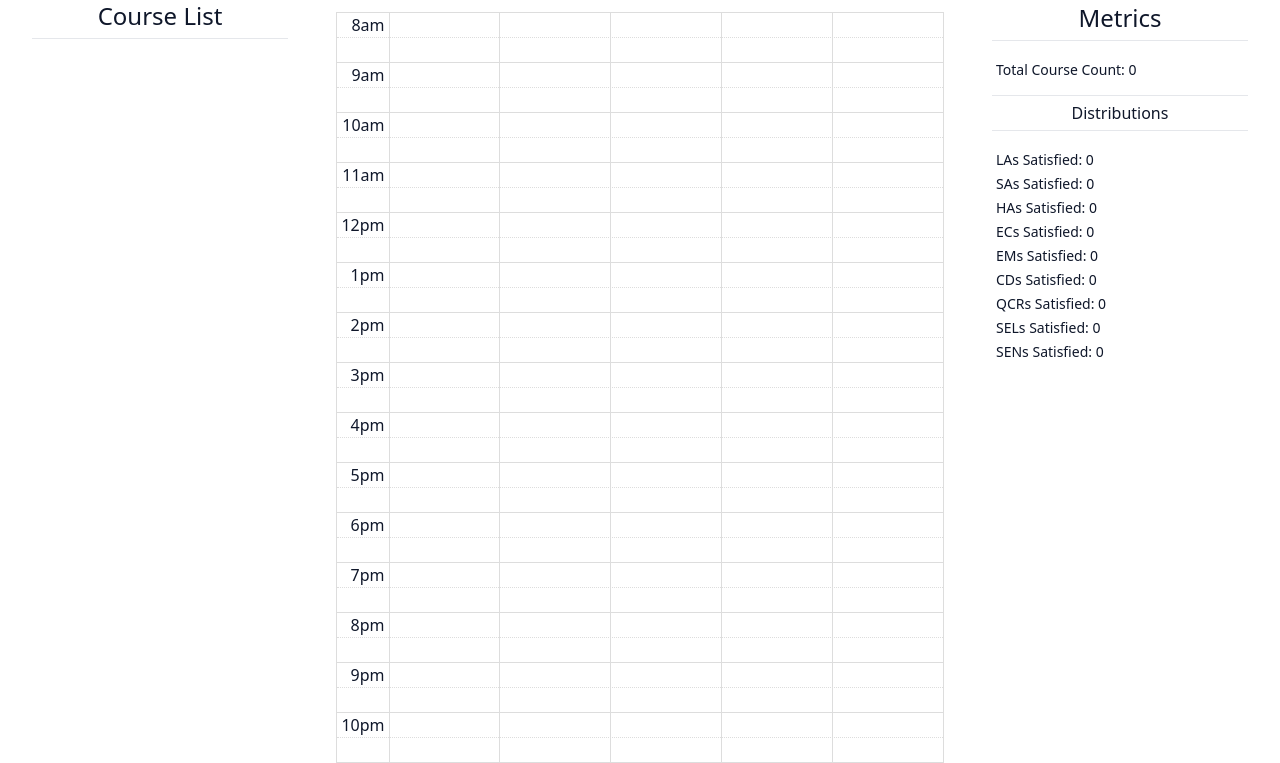
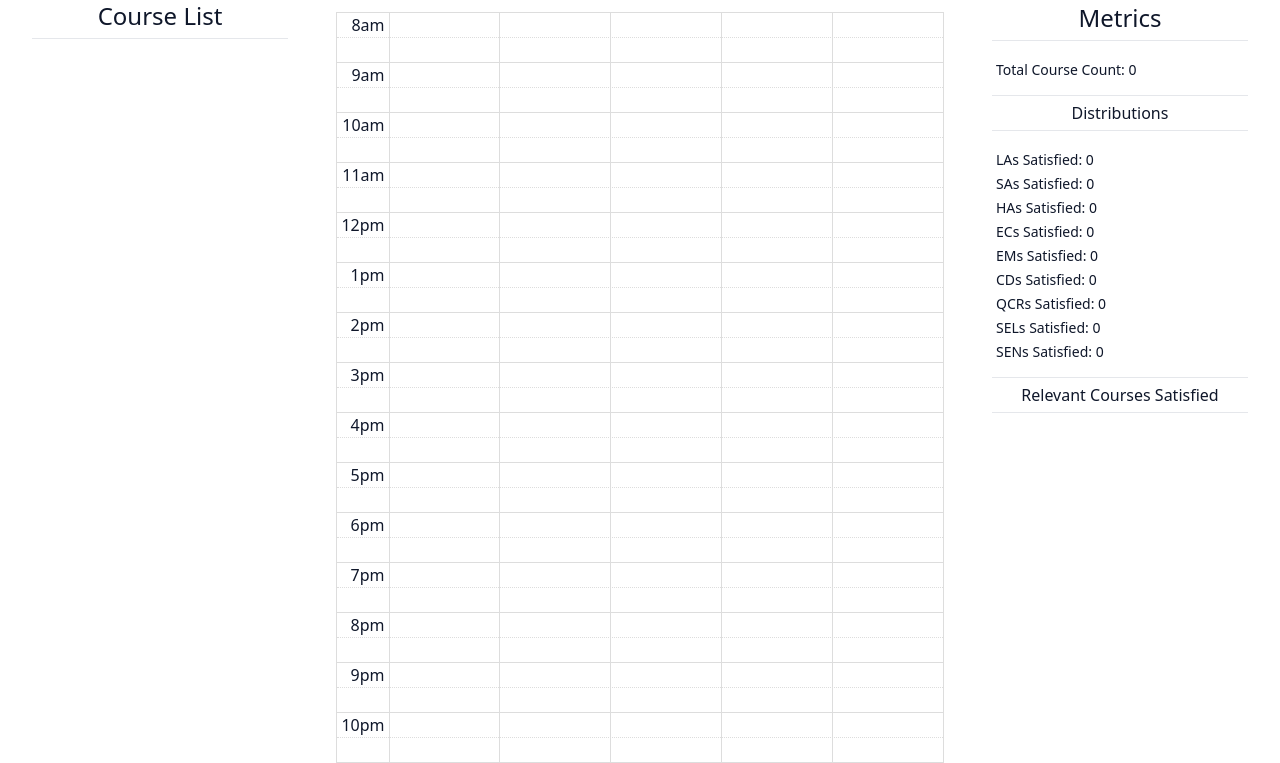
Before and after one commit to EthanHaque/recalpp, a Django app: page /schedule_builder/ in a window 1280 px wide. Shown: the part 121-884 px from the top of the page. Run offline with Django 4.2, Linux system fonts and the light colour scheme; the visitor is signed in with stand-in values (Sample User, id 1); parts of the project's set-up code (start-up, migrations or seed data) failed here and were passed over; some libraries are stand-ins or nearby versions.

Commit message:
Added a Relevant Courses Satisfied Section

```diff
--- a/recalpp/templates/schedule_builder/index.html
+++ b/recalpp/templates/schedule_builder/index.html
@@ -224,6 +224,15 @@
           id="distribution-metrics-content"
           class="h-full px-1 pt-3 pb-2 overflow-y-auto"
           ></ul>
+        <center>
+          <hr style="margin-bottom: 5px; margin-top: 5px;">
+          <h1 style="font-size: 16px;">Relevant Courses Satisfied</h1>
+          <hr style="margin-bottom: 5px; margin-top: 5px;">
+        </center>
+        <ul
+          id="relevant-courses-metrics-content"
+          class="h-full px-1 pt-3 pb-2 overflow-y-auto"
+          ></ul>
         </div>
 
       </nav>
```
